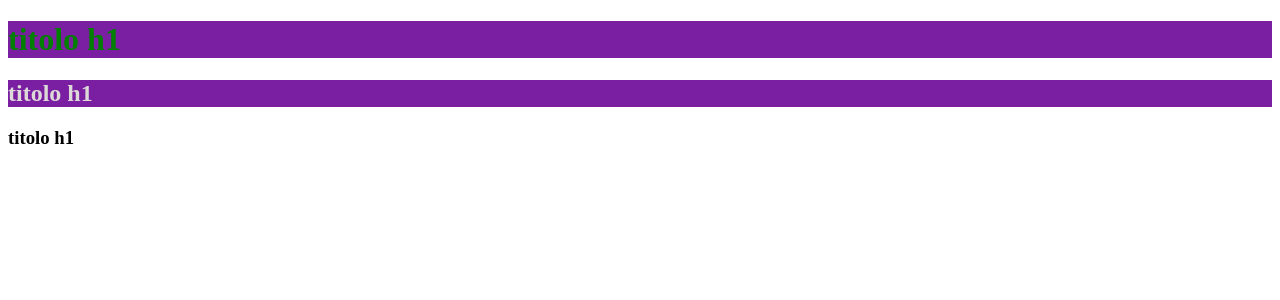
After one commit to docentemaurocasadei/linguaggidimarkup2023-24, a PHP site: the page made by lezione7/esercizi/$_css_id_classi_selettori/$css_id_classi_selettori.html in a window 1280 px wide. The commit adds this page. Shown: the top 300 px of the page. Run offline with PHP 8.4, Linux system fonts and the light colour scheme.

Commit message:
esercizi

```diff
--- /dev/null
+++ b/lezione7/esercizi/$_css_id_classi_selettori 2/$css_id_classi_selettori 2.css
@@ -0,0 +1,3 @@
+li.li1, li.li4, ul.li2, div.li3 {
+    color: red;
+}
--- /dev/null
+++ b/lezione7/esercizi/$_css_id_classi_selettori/$css_id_classi_selettori.css
@@ -0,0 +1,25 @@
+.giallo{
+    color: yellow;
+}
+#principale {
+    color: green;
+}
+.sfondo-arancione {
+    background-color: #e1bee7;
+}
+@media screen and (min-width: 768px) {
+    .sfondo-arancione {
+        background-color: #ba68c8;
+    }
+}
+@media screen and (min-width: 992px) {
+    .sfondo-arancione {
+        background-color: #9c27b0;
+        color: rgb(221, 217, 217);
+    }
+}
+@media screen and (min-width: 1200px) {
+    .sfondo-arancione {
+        background-color: #7b1fa2;
+    }
+}
--- /dev/null
+++ b/lezione7/esercizi/$_css_id_classi_selettori/$css_id_classi_selettori.html
@@ -0,0 +1,33 @@
+    <!-- creare un file html con 3 titoli
+    h1, h2, h3
+    assegnare ad h1 una class=giallo
+    assegnare ad h1 un id=principale
+    creare una regola .giallo che imposta colore giallo
+    creare una regola #principale che imposta colore verde
+    creare una regola .sfondo-arancio (background-color: orange)
+    applicare la classe orange a tutti gli h2 e h1
+
+seconda parte:
+modificare lo stile di .sfondo-arancione impostando per alcune media query
+                     <576px     >=768px      >=992px   >=1200px
+    rispettivamente: #e1bee7    #ba68c8     #9c27b0     #7b1fa2
+    modificare anche il color per 2 media query
+                                            white       white
+
+-->
+
+<!DOCTYPE html>
+<html lang="en">
+<head>
+    <meta charset="UTF-8">
+    <meta http-equiv="X-UA-Compatible" content="IE=edge">
+    <meta name="viewport" content="width=device-width, initial-scale=1.0">
+    <title>Document</title>
+    <link rel="stylesheet" href="./$css_id_classi_selettori.css">
+</head>
+<body>
+    <h1 class="giallo sfondo-arancione" id="principale">titolo h1</h1>
+    <h2 class="sfondo-arancione">titolo h1</h2>
+    <h3>titolo h1</h3>
+</body>
+</html>
```
Also changed, not shown: lezione7/esercizi/$_css_id_classi_selettori 2/$css_id_classi_selettori 2.html (added, +33 -0 lines), lezione7/lezione7.css (+14 -1 lines), lezione7/lezione7.html (+11 -2 lines).
